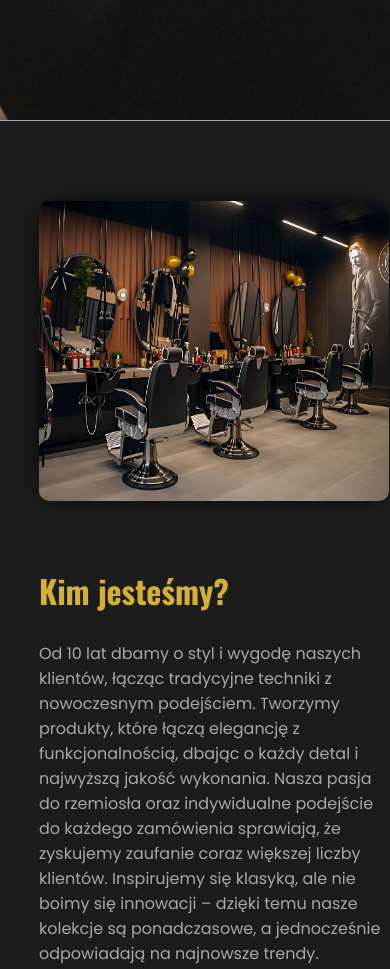
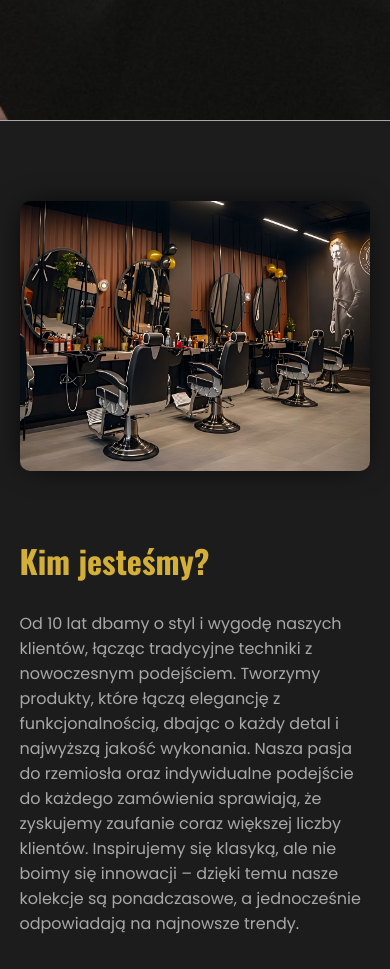
Before and after one commit to Bentorinni/Barber-Shop, a plain HTML site: page index.html in a window 390 px wide. Shown: the part 640-1609 px from the top of the page. Drawn offline with nearby package versions, Linux system fonts and the light colour scheme.

Commit message:
Fixes for phones.

```diff
--- a/style.css
+++ b/style.css
@@ -480,7 +480,7 @@ button:hover {
 
     .about-content img {
         height: 300px;
-        width: 350px;
+        width: auto;
     }
 
     .about-content {
@@ -494,6 +494,28 @@ button:hover {
         position: absolute;
         top: 70%;
         transform: translateY(-50%);
+    }
+}
+
+@media screen and (max-width: 535px) {
+    .about-content img {
+        height: 270px;
+        width: 400px;
+    }
+
+    #about {
+        padding: 80px 5%;
+    }
+}
+
+@media screen and (max-width: 435px) {
+    .about-content img {
+        height: 270px;
+        width: 350px;
+    }
+
+    #about {
+        padding: 80px 5%;
     }
 }
 
```
